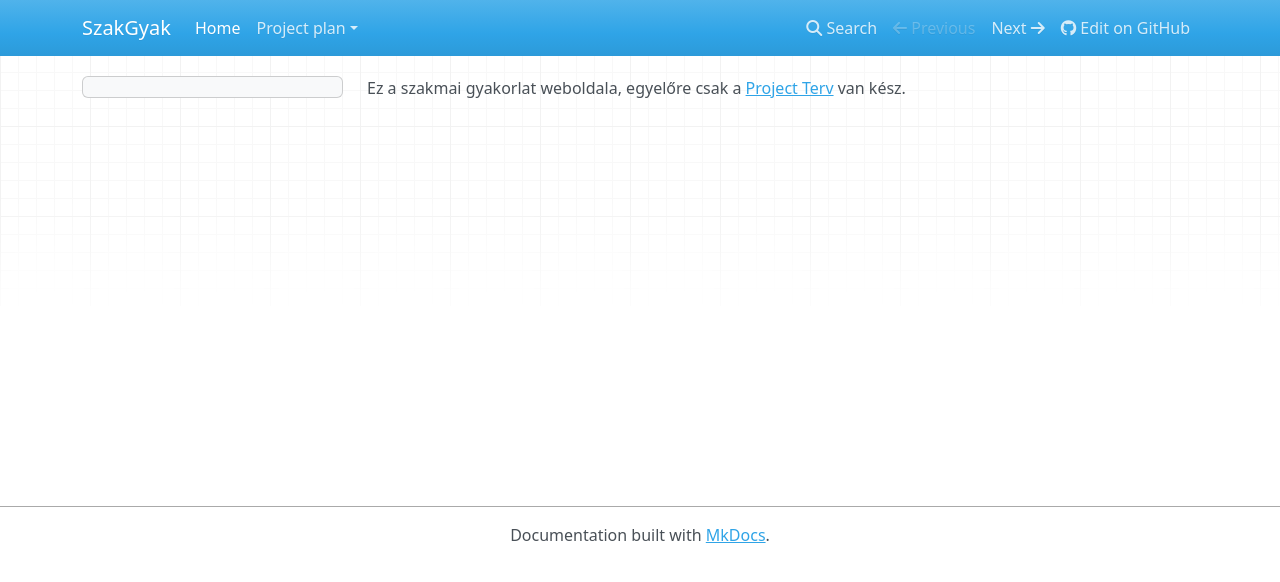
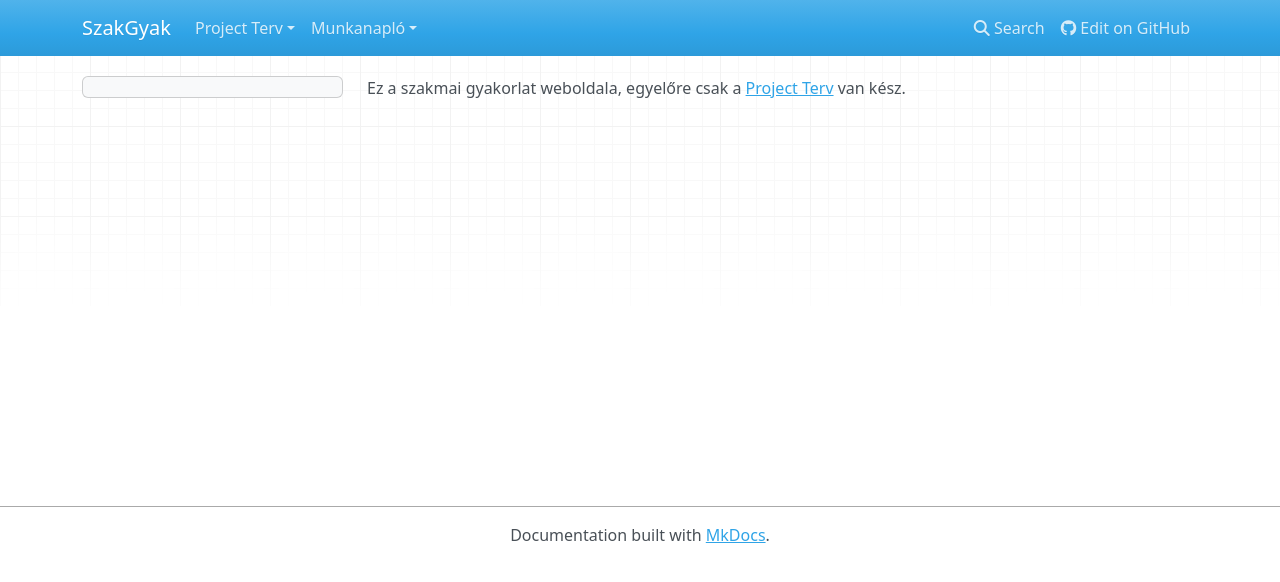
Before and after one commit to szsolt0/SzakGyak, an MkDocs documentation site: the page built from docs/index.md, in a window 1280 px wide. Shown: the top 582 px of the page. Built offline with MkDocs 1.6.1, drawn with Linux system fonts in a browser that asks for light colours; nearby versions of some CDN libraries.

Commit message:
changed navbar

```diff
--- a/mkdocs.yml
+++ b/mkdocs.yml
@@ -1,5 +1,13 @@
 site_name: SzakGyak
 repo_url: https://github.com/JanosSandor2002/SzakGyak
+
+nav:
+  - 'Project Terv': project-plan/*
+  - 'Munkanapló': work-log/*
+
+plugins:
+  - search
+  - literate-nav
 
 markdown_extensions:
   - smarty: {}
```
